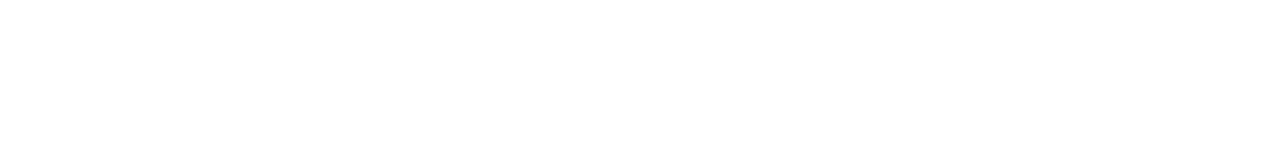
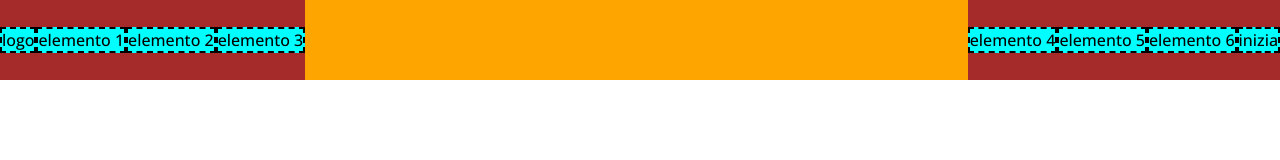
Before and after one commit to Fesposito9197/htmlcss-dropbox, a plain HTML site: page index.html in a window 1280 px wide. Drawn offline with nearby package versions, Linux system fonts and the light colour scheme.

Commit message:
struttura header top

```diff
--- a/css/style.css
+++ b/css/style.css
@@ -5,9 +5,26 @@
     padding: 0;
 }
 /* DEBUG */
+header{
+    background-color: orange;
+}
+.left-nav , .right-nav{
+    background-color: brown;
+    height: 80px;
+}
+.nav div{
+    background-color: aqua;
+    border: 2px dashed black;
+}
+
 
 /* COMMON */
-
+.container-big{
+    max-width: 1180px;
+}
+.container-small{
+    max-width:1000px;
+}
 /* BUTTON */
 
 /* TYPOGRAPHY */
@@ -16,7 +33,18 @@ body{
 
 }
 /* HEADER */
-
+.header-top{
+    width: 100%;
+    display: flex;
+    height: 80px;
+    justify-content: space-between;
+}
+.nav{
+    display: flex;
+    align-items: center;
+    justify-content: center;
+    height: 100%;
+}
 /* MAIN */
 
 /* FOOTER */
--- a/index.html
+++ b/index.html
@@ -11,12 +11,31 @@
         <!-- /google font -->
         <!-- font awesome -->
         <link rel="stylesheet" href="https://cdnjs.cloudflare.com/ajax/libs/font-awesome/6.2.0/css/all.min.css" integrity="sha512-xh6O/CkQoPOWDdYTDqeRdPCVd1SpvCA9XXcUnZS2FmJNp1coAFzvtCN9BmamE+4aHK8yyUHUSCcJHgXloTyT2A==" crossorigin="anonymous" referrerpolicy="no-referrer" />
-        <!-- /font awesom -->
+        <!-- /font awesome -->
         <link rel="stylesheet" href="css/style.css">
         <title>Document</title>
     </head>
     <body>
         <header>
+            <div class="header-top">
+                <div class="left-nav">
+                    <div class="nav">
+                        <div class="logo">logo</div>
+                        <div>elemento 1</div>
+                        <div>elemento 2</div>
+                        <div>elemento 3</div>
+                    </div>
+                </div>
+                <div class="right-nav">
+                    <div class="nav">
+                        <div>elemento 4</div>
+                        <div>elemento 5</div>
+                        <div>elemento 6</div>
+                        <div class="btn">inizia</div>
+                    </div>
+
+                </div>
+            </div>
 
         </header>
         <main></main>
```
